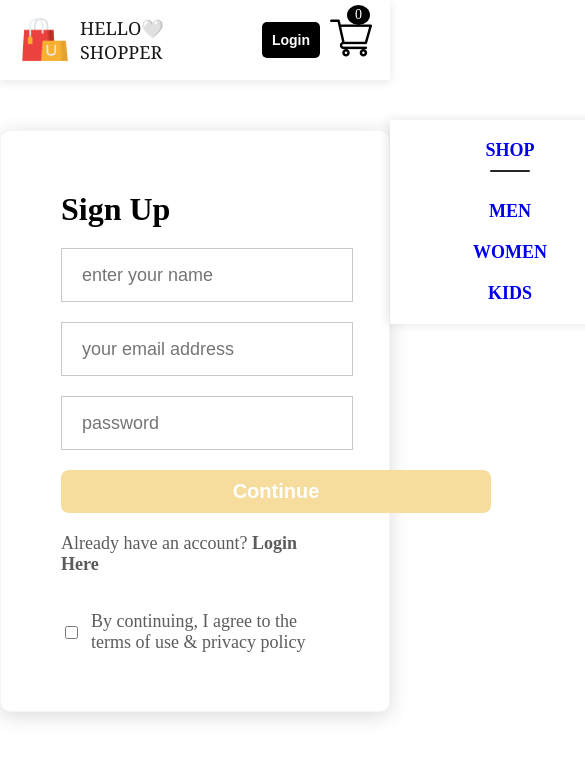
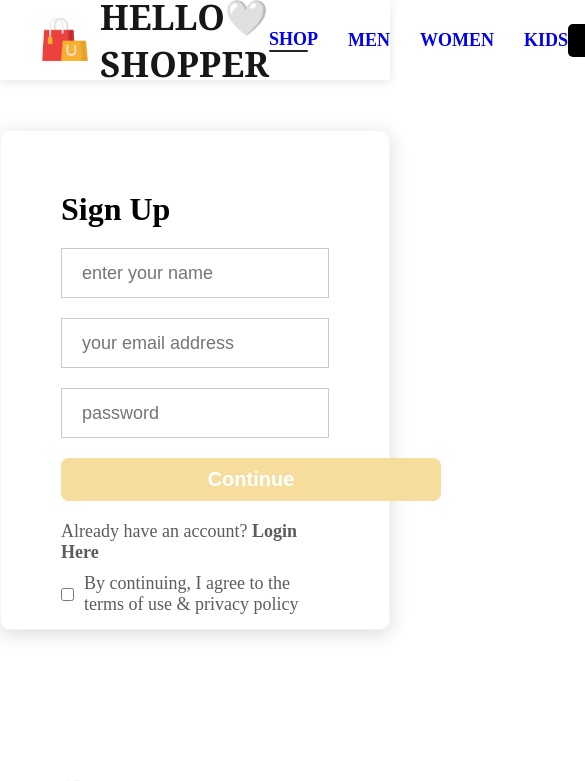
Before and after one commit to punSavitri/react-ecommerce-app, a React (Create React App) app: page /login in a window 390 px wide. Shown: the top 781 px of the page, 585 px wide, since content can reach past the window. Built offline with nearby package versions, Linux system fonts and the light colour scheme.

Commit message:
modified css in Navbar, index and LoginSignup

```diff
--- a/src/components/navbar/Navbar.css
+++ b/src/components/navbar/Navbar.css
@@ -51,6 +51,7 @@
 }
 .nav-login-cart button {
   padding: 8px 20px;
+  width: 100px;
   border: none;
   border-radius: 5px;
   color: #fff;
@@ -59,7 +60,7 @@
 }
 /* Adding click effect on login button */
 .nav-login-cart button:active {
-  background-color: #737373;
+  background: #888;
 }
 
 .nav-cart-count {
@@ -71,44 +72,3 @@
   background: black;
   color: white;
 }
-
-/* mobile responsive */
-@media (max-width: 768px) {
-  .navbar {
-    padding: 0 20px;
-  }
-  .nav-logo p {
-    margin-right: 10px;
-    color: #171717;
-    font-size: 18px;
-    font-weight: 400;
-    font-family: Georgia, "Times New Roman", Times, serif;
-  }
-  .nav-menu {
-    position: absolute;
-    top: 80px;
-    right: 0;
-    background: white;
-    width: 200px;
-    flex-direction: column;
-    padding: 20px;
-    gap: 20px;
-    box-shadow: -2px 0 10px rgba(0, 0, 0, 0.1);
-    transform: translateX(100%);
-    opacity: 1;
-  }
-  /* .nav-menu.active {
-    transform: translateX(0);
-    opacity: 1;
-  }
-   */
-  .nav-login-cart {
-    gap: 10px;
-    margin-left: 40px;
-  }
-  .nav-login-cart button {
-    padding: 10px 10px;
-    font-size: 14px;
-    font-weight: 600;
-  }
-}
--- a/src/components/navbar/Navbar.jsx
+++ b/src/components/navbar/Navbar.jsx
@@ -15,7 +15,7 @@ const Navbar = () => {
     <>
       <div className="navbar">
         <div className="nav-logo">
-          <img src={logo} alt="brand logo" />
+          <img src={logo} alt="brand logo" className="brand-logo" />
           <p>HELLO🤍SHOPPER</p>
         </div>
 
@@ -52,7 +52,7 @@ const Navbar = () => {
           </Link>
           <Link to="/cart">
             {" "}
-            <img src={cart_icon} alt="img of shopping cart" />
+            <img src={cart_icon} alt="img of shopping cart" className="cart_icon"/>
           </Link>
 
           <div className="nav-cart-count">{getTotalCartItems()}</div>
--- a/src/index.css
+++ b/src/index.css
@@ -1,4 +1,10 @@
+* {
+  margin: 0;
+  padding: 0;
+  box-sizing: border-box;
+}
 body {
   margin: 0;
-  padding:0;
+  padding: 0;
+  overflow-x: hidden; /*prevent horizontall scrolling*/
 }
--- a/src/pages/css/LoginSignup.css
+++ b/src/pages/css/LoginSignup.css
@@ -4,7 +4,7 @@
   padding-top: 50px;
 }
 .loginsignup-container {
-  max-width: 400px;
+  max-width: 500px;
   height: 500px;
   border: 1px solid #f8f4f1;
   background: #fff;
@@ -31,10 +31,10 @@
   font-size: 18px;
 }
 
-.loginsignup-container button {
+.loginsignup button {
   display: block;
   margin: 20px auto;
-  width: 430px;
+  width: 380px;
   font-size: 20px;
   font-weight: 800;
   padding: 10px 20px;
@@ -50,7 +50,7 @@
   font-weight: 500;
 }
 .loginsignup-login span {
-    font-weight: 800;
+  font-weight: 800;
 }
 .loginsignup-agree {
   display: flex;
```
